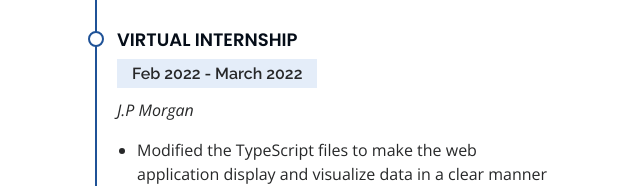
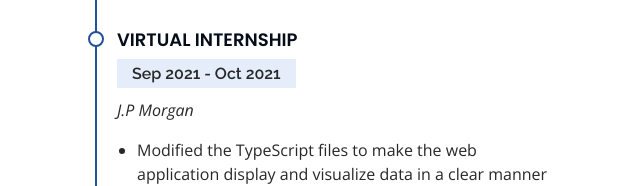
Before and after one commit to hhh99-hub/Portfolio, a plain HTML site: page index.html in a window 1280 px wide. Shown: the part 2191-2377 px from the top of the page, 235-875 px from the left. Drawn offline with nearby package versions, Linux system fonts and the light colour scheme.

Commit message:
Update index.html

```diff
--- a/index.html
+++ b/index.html
@@ -190,7 +190,7 @@
             </div>
             <div class="resume-item">
               <h4>Virtual Internship</h4>
-              <h5> Feb 2022 - March 2022</h5>
+              <h5> Sep 2021 - Oct 2021</h5>
               <p><em>J.P Morgan</em></p>
               <ul>
                 <li>Modified the TypeScript files to make the web application display and visualize data in a clear manner so that traders have a clear picture of all the trading strategies being monitored..</li>
```
